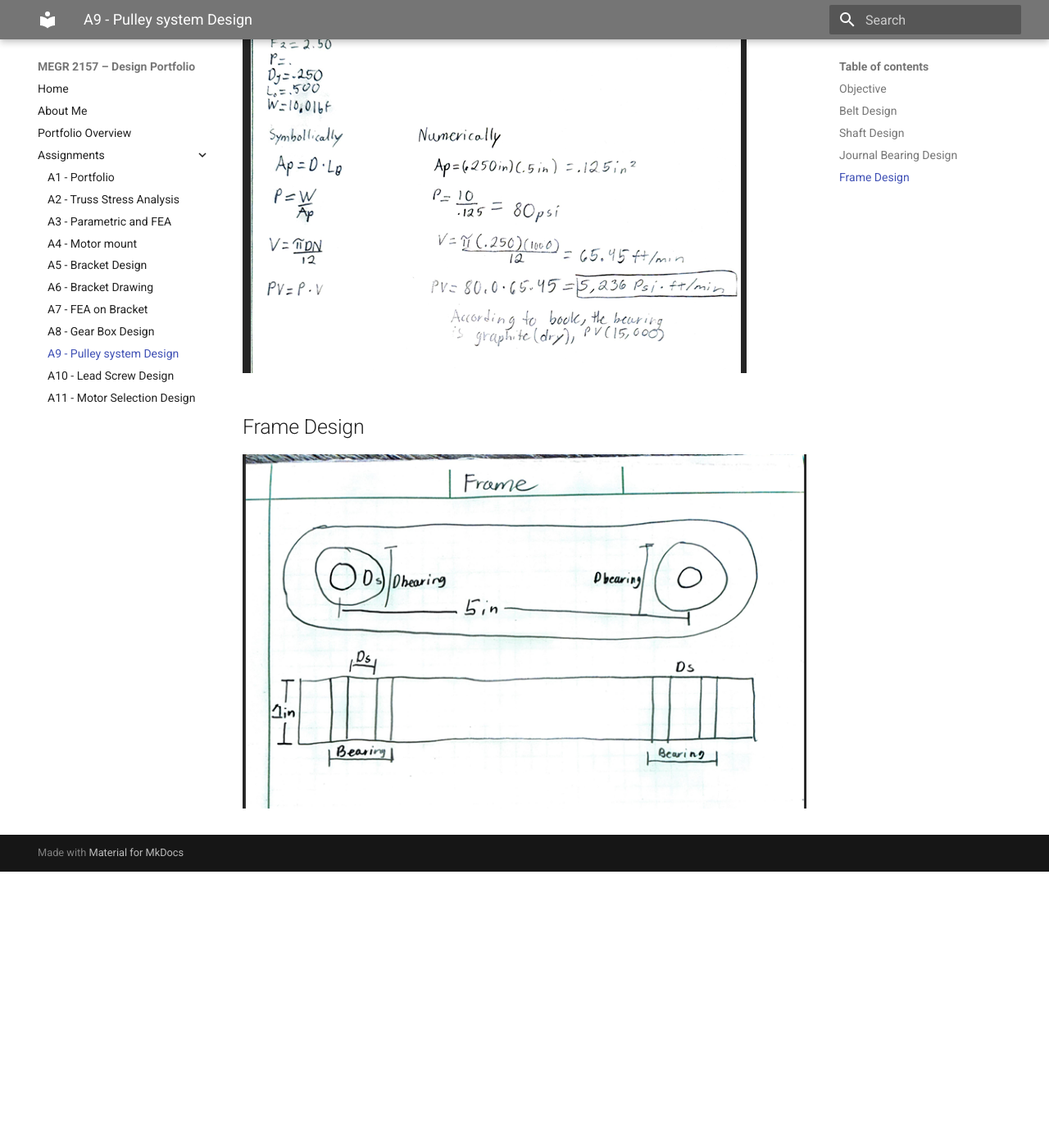
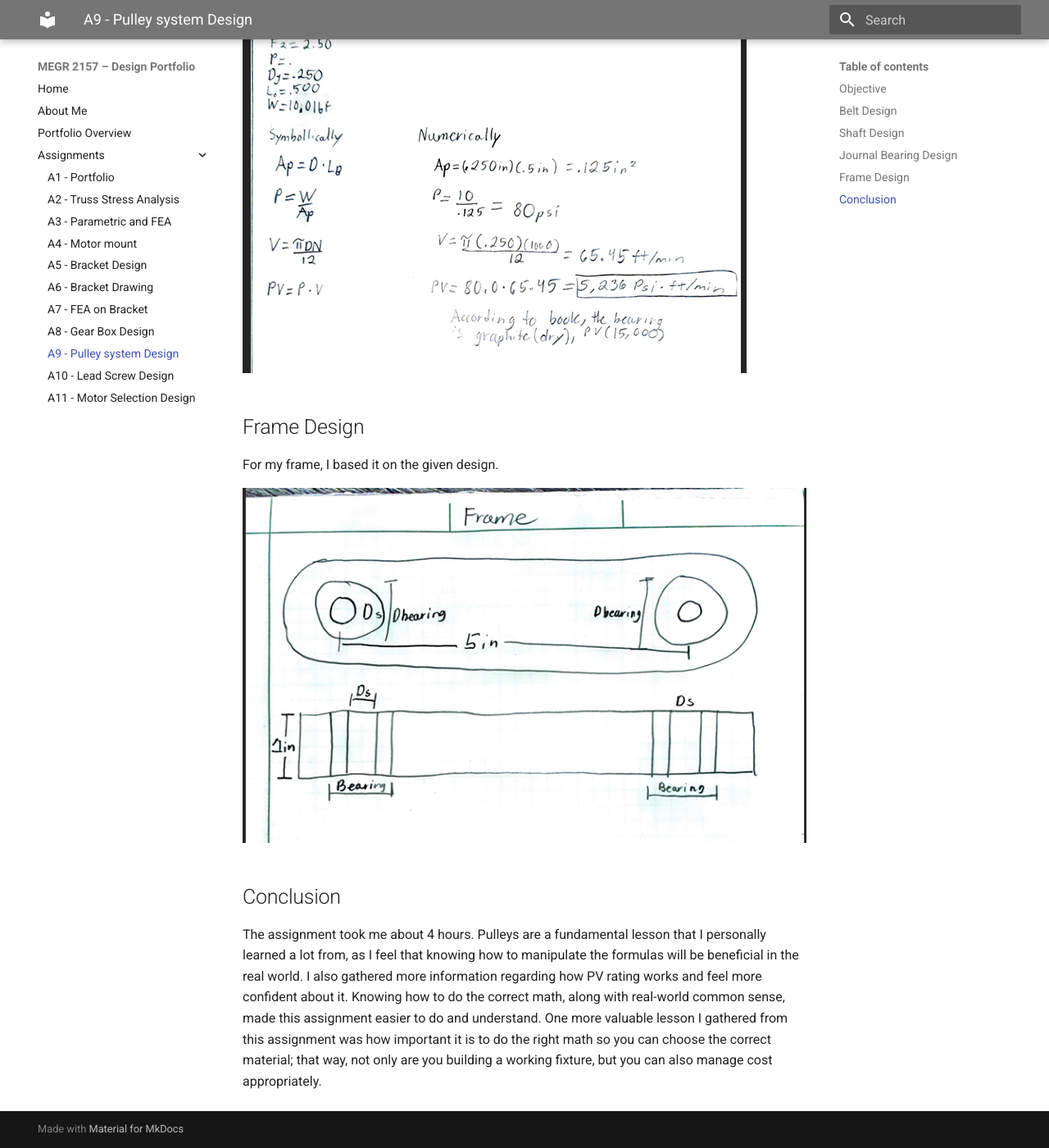
Before and after one commit to JHernPR/MEGR-2157-portfolio, an MkDocs documentation site: the page built from docs/assignments/A09/index.md, in a window 1280 px wide and 1400 px high, scrolled down 3083 px. Shown: the whole window at 82% size. Built offline with MkDocs 1.6.1 and Material for MkDocs 9.7.7, drawn with Linux system fonts in a browser that asks for light colours; before the commit the page ends 4146 px from its top, so only the background shows below that.

Commit message:
Update index.md

```diff
--- a/docs/assignments/A09/index.md
+++ b/docs/assignments/A09/index.md
@@ -27,4 +27,10 @@ For part 3, I was tasked with designing the journal bearing out of sintered meta
 
 ## Frame Design
 
+For my frame, I based it on the given design.
+
 ![Design](Design.PNG)
+
+## Conclusion
+
+The assignment took me about 4 hours. Pulleys are a fundamental lesson that I personally learned a lot from, as I feel that knowing how to manipulate the formulas will be beneficial in the real world. I also gathered more information regarding how PV rating works and feel more confident about it. Knowing how to do the correct math, along with real-world common sense, made this assignment easier to do and understand. One more valuable lesson I gathered from this assignment was how important it is to do the right math so you can choose the correct material; that way, not only are you building a working fixture, but you can also manage cost appropriately.
```
